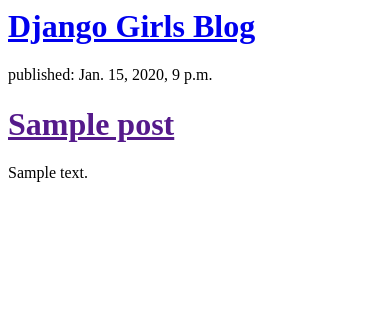
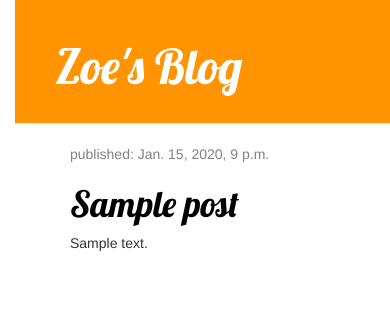
Before and after one commit to zoe101/my-new-blog, a Django app: template blog/templates/blog/post_list.html in a window 390 px wide. Shown: the top 322 px of the page. Run offline with Django 3.2, Linux system fonts and the light colour scheme; the template is opened without the code that fills it: values that come from a table or form of the project are taken from there, others are empty; tables that the repository leaves empty hold one stand-in row (values such as "Sample post"); some libraries are stand-ins or nearby versions.

Commit message:
Added view and template for detailed blog pot as well as CSS

```diff
--- /dev/null
+++ b/blog/static/css/blog.css
@@ -0,0 +1,52 @@
+h1 a{
+	color: #FCA205;
+	font-family: 'Lobster';
+}
+body {padding-left: 15px;}
+
+.page-header {
+    background-color: #ff9400;
+    margin-top: 0;
+    padding: 20px 20px 20px 40px;
+}
+
+.page-header h1, .page-header h1 a, .page-header h1 a:visited, .page-header h1 a:active {
+    color: #ffffff;
+    font-size: 36pt;
+    text-decoration: none;
+}
+
+.content {
+    margin-left: 40px;
+}
+
+h1, h2, h3, h4 {
+    font-family: 'Lobster', cursive;
+}
+
+.date {
+    color: #828282;
+}
+
+.save {
+    float: right;
+}
+
+.post-form textarea, .post-form input {
+    width: 100%;
+}
+
+.top-menu, .top-menu:hover, .top-menu:visited {
+    color: #ffffff;
+    float: right;
+    font-size: 26pt;
+    margin-right: 20px;
+}
+
+.post {
+    margin-bottom: 70px;
+}
+
+.post h1 a, .post h1 a:visited {
+    color: #000000;
+}
--- /dev/null
+++ b/blog/templates/blog/base.html
@@ -0,0 +1,31 @@
+{% load staticfiles%}
+<html>
+	<head>
+		<title>Zoe's blog</title>
+		<link href="//fonts.googleapis.com/css?family=Lobster&subset=latin,latin-ext" rel="stylesheet" type="text/css">
+		<link rel="stylesheet" href="//maxcdn.bootstrapcdn.com/bootstrap/3.2.0/css/bootstrap.min.css">
+		<link rel="stylesheet" href="//maxcdn.bootstrapcdn.com/bootstrap/3.2.0/css/bootstrap-theme.min.css">
+		<link rel="stylesheet" href="{% static 'css/blog.css' %}">
+	</head>
+	<body>
+        <div class="page-header">
+    		<h1><a href="/">Zoe's Blog</a></h1>
+		</div>
+	</body>
+
+		<div class="content container">
+    <div class="row">
+        <div class="col-md-8">
+            {% for post in posts %}
+                <div class="post">
+                    <div class="date">
+                        <p>published: {{ post.published_date }}</p>
+                    </div>
+                    <h1><a href="">{{ post.title }}</a></h1>
+                    <p>{{ post.text|linebreaksbr }}</p>
+                </div>
+            {% endfor %}
+        </div>
+    </div>
+</div>
+</html>
--- a/blog/templates/blog/post_list.html
+++ b/blog/templates/blog/post_list.html
@@ -1,18 +1,12 @@
-<html>
-	<head>
-		<title>Zoe's blog</title>
-	</head>
-	<body>
-        <div>
-            <h1><a href="/">Django Girls Blog</a></h1>
+{% extends 'blog/base.html' %}
+{% block content %}
+    {% for post in posts %}
+        <div class="post">
+            <div class="date">
+                {{ post.published_date }}
+            </div>
+            <h1><a href="{% url 'post_detail' pk=post.pk %}">{{ post.title }}</a></h1>
+            <p>{{ post.text|linebreaksbr }}</p>
         </div>
-
-		{% for post in posts %}
-        	<div>
-            <p>published: {{post.published_date}}</p>
-        	<h1><a href="">{{post.title}}</a></h1>
-        	<p>{{post.text|linebreaksbr}}</p>
-        	</div>
-        {% endfor%}
-	</body>
-</html>
+    {% endfor %}
+{% endblock %}
--- a/blog/urls.py
+++ b/blog/urls.py
@@ -1,4 +1,6 @@
 from django.conf.urls import url
 from .import views
 
-urlpatterns =[url(r'^$', views.post_list, name='post_list'),]
+urlpatterns =[url(r'^$', views.post_list, name='post_list'),
+ 			url(r'^post/(?P<pk>\d+)/$', views.post_detail, name='post_detail'),
+]
```
Also changed, not shown: blog/templates/blog/post_detail.html (added, +13 -0 lines), blog/views.py (+6 -1 lines), 1 other file.
